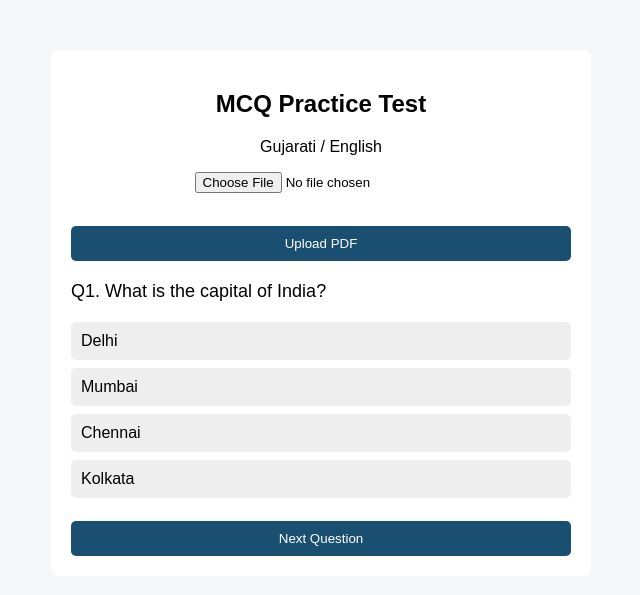
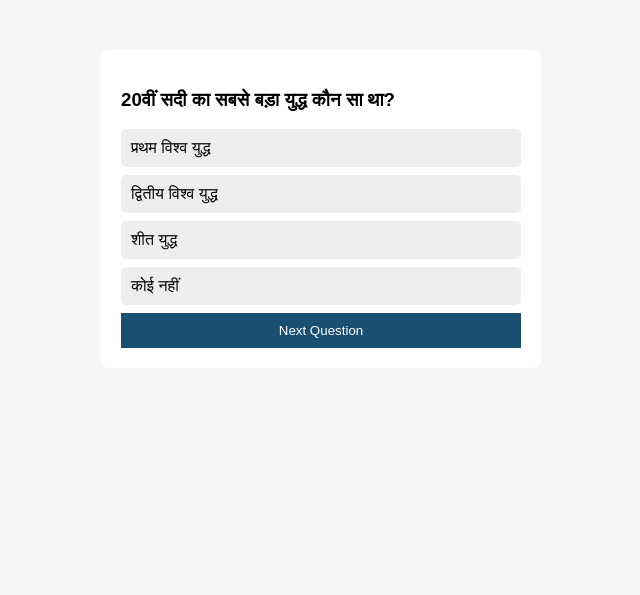
Before and after one commit to sharmarishu3/rishu-mcq-practice-app, a Flask app: page / in a window 1280 px wide. Shown: the top 595 px of the page, without its empty margins (319-959 px from the left). Run offline with Flask 3, Linux system fonts and the light colour scheme.

Commit message:
Add fullFix MCQ Next button working  PDF MCQ base code

```diff
--- a/app.py
+++ b/app.py
@@ -1,15 +1,13 @@
-from flask import Flask, render_template, request, redirect
-import os
-import pdfplumber
+from flask import Flask, render_template
 
 app = Flask(__name__)
 
-UPLOAD_FOLDER = "uploads"
-os.makedirs(UPLOAD_FOLDER, exist_ok=True)
-app.config["UPLOAD_FOLDER"] = UPLOAD_FOLDER
-
-# TEMP questions (PDF parse hone ke baad replace ho jayega)
 questions = [
+    {
+        "question": "20वीं सदी का सबसे बड़ा युद्ध कौन सा था?",
+        "options": ["प्रथम विश्व युद्ध", "द्वितीय विश्व युद्ध", "शीत युद्ध", "कोई नहीं"],
+        "answer": "द्वितीय विश्व युद्ध"
+    },
     {
         "question": "भारत की राजधानी क्या है?",
         "options": ["दिल्ली", "मुंबई", "चेन्नई", "कोलकाता"],
@@ -19,35 +17,7 @@ questions = [
 
 @app.route("/")
 def home():
-    return render_template("index.html", questions=questions)
-
-@app.route("/upload", methods=["POST"])
-def upload_pdf():
-    if "pdf" not in request.files:
-        return "No file uploaded"
-
-    pdf = request.files["pdf"]
-    if pdf.filename == "":
-        return "No file selected"
-
-    filepath = os.path.join(app.config["UPLOAD_FOLDER"], pdf.filename)
-    pdf.save(filepath)
-
-    # ===== PDF TEXT READ =====
-    text = ""
-    with pdfplumber.open(filepath) as pdf_file:
-        for page in pdf_file.pages:
-            if page.extract_text():
-                text += page.extract_text() + "\n"
-
-    # 🔴 अभी सिर्फ text print होगा (Render logs में दिखेगा)
-    print("===== PDF TEXT START =====")
-    print(text)
-    print("===== PDF TEXT END =====")
-
-    # बाद में यही text parse करेंगे
-    return redirect("/")
+    return render_template("index.html")
 
 if __name__ == "__main__":
-    port = int(os.environ.get("PORT", 5000))
-    app.run(host="0.0.0.0", port=port)
+    app.run()
--- a/templates/index.html
+++ b/templates/index.html
@@ -1,147 +1,80 @@
 <!DOCTYPE html>
-<html lang="en">
+<html>
 <head>
-<meta charset="UTF-8">
-<title>MCQ Practice App</title>
-
+    <title>MCQ Practice</title>
     <style>
-body {
-    font-family: Arial, sans-serif;
-    background: #f4f6f8;
-}
-
-.container {
-    max-width: 500px;
-    margin: 50px auto;
-    background: white;
-    padding: 20px;
-    border-radius: 8px;
-}
-
-.header {
-    text-align: center;
-}
-
-.question {
-    font-size: 18px;
-    margin: 20px 0;
-}
-
-.option {
-    padding: 10px;
-    margin: 8px 0;
-    background: #eee;
-    cursor: pointer;
-    border-radius: 5px;
-}
-
-.option:hover {
-    background: #ddd;
-}
-
-.btn {
-    margin-top: 15px;
-    width: 100%;
-    padding: 10px;
-    background: #1b4f72;
-    color: white;
-    border: none;
-    border-radius: 5px;
-    cursor: pointer;
-}
-
-.btn:hover {
-    background: #21618c;
-}
+        body { font-family: Arial; background:#f4f6f8; }
+        .box { width:400px; margin:50px auto; background:white; padding:20px; border-radius:8px; }
+        .option { background:#eee; padding:10px; margin:8px 0; cursor:pointer; border-radius:5px; }
+        .btn { width:100%; padding:10px; background:#1b4f72; color:white; border:none; cursor:pointer; }
     </style>
 </head>
+<body>
 
-<body>
-<div class="container">
-    <div class="header">
-        <h2>MCQ Practice Test</h2>
-        <p>Gujarati / English</p>
-    </div>
-<!-- PDF Upload Section -->
-<div style="margin-bottom:20px; text-align:center;">
-  <form action="/upload" method="post" enctype="multipart/form-data">
-    <input type="file" name="pdf" accept=".pdf" required>
-    <br><br>
-    <button type="submit" class="btn">Upload PDF</button>
-  </form>
-</div>
-
-    <div class="question"></div>
+<div class="box">
+    <h3 id="question"></h3>
 
     <div class="option"></div>
     <div class="option"></div>
     <div class="option"></div>
     <div class="option"></div>
 
-    <button class="btn">Next Question</button>
+    <button class="btn" id="nextBtn">Next Question</button>
 </div>
 
 <script>
-const questions = [
+let questions = [
   {
-        question: "What is the capital of India?",
-        options: ["Delhi", "Mumbai", "Chennai", "Kolkata"],
-        answer: "Delhi"
+    question: "20वीं सदी का सबसे बड़ा युद्ध कौन सा था?",
+    options: ["प्रथम विश्व युद्ध", "द्वितीय विश्व युद्ध", "शीत युद्ध", "कोई नहीं"],
+    answer: "द्वितीय विश्व युद्ध"
   },
   {
-        question: "ગુજરાતની રાજધાની શું છે?",
-        options: ["દિલ્હી", "મુંબઈ", "ગાંધીનગર", "સુરત"],
-        answer: "ગાંધીનગર"
+    question: "भारत की राजधानी क्या है?",
+    options: ["दिल्ली", "मुंबई", "चेन्नई", "कोलकाता"],
+    answer: "दिल्ली"
   }
 ];
 
-let currentIndex = 0;
+let index = 0;
 let score = 0;
 
-const questionDiv = document.querySelector(".question");
-const optionDivs = document.querySelectorAll(".option");
-const nextBtn = document.querySelector(".btn");
+const q = document.getElementById("question");
+const options = document.querySelectorAll(".option");
+const nextBtn = document.getElementById("nextBtn");
 
-function loadQuestion() {
-    const q = questions[currentIndex];
-    questionDiv.innerText = `Q${currentIndex + 1}. ${q.question}`;
-
-    optionDivs.forEach((div, i) => {
-        div.innerText = q.options[i];
-        div.style.background = "#eee";
-        div.onclick = () => checkAnswer(div);
+function load() {
+    q.innerText = questions[index].question;
+    options.forEach((o,i)=>{
+        o.innerText = questions[index].options[i];
+        o.style.background="#eee";
+        o.onclick = ()=>check(o);
     });
 }
 
-function checkAnswer(selected) {
-    const correct = questions[currentIndex].answer;
-    optionDivs.forEach(div => div.onclick = null);
-
-    if (selected.innerText === correct) {
-        selected.style.background = "lightgreen";
+function check(selected){
+    options.forEach(o=>o.onclick=null);
+    if(selected.innerText === questions[index].answer){
+        selected.style.background="lightgreen";
         score++;
     } else {
-        selected.style.background = "#ffb3b3";
-        optionDivs.forEach(div => {
-            if (div.innerText === correct) {
-                div.style.background = "lightgreen";
-            }
-        });
+        selected.style.background="#ffb3b3";
     }
 }
 
-nextBtn.onclick = () => {
-    currentIndex++;
-    if (currentIndex < questions.length) {
-        loadQuestion();
+nextBtn.onclick = ()=>{
+    index++;
+    if(index < questions.length){
+        load();
     } else {
-        questionDiv.innerText = `Test Finished 🎉 Score: ${score}/${questions.length}`;
-        optionDivs.forEach(div => div.style.display = "none");
-        nextBtn.style.display = "none";
+        q.innerText = "Test Finished 🎉 Score: "+score+"/"+questions.length;
+        options.forEach(o=>o.style.display="none");
+        nextBtn.style.display="none";
     }
-};
+}
 
-loadQuestion();
+load();
 </script>
+
 </body>
 </html>
```
Lines whose indentation alone changed are shown as unchanged.
